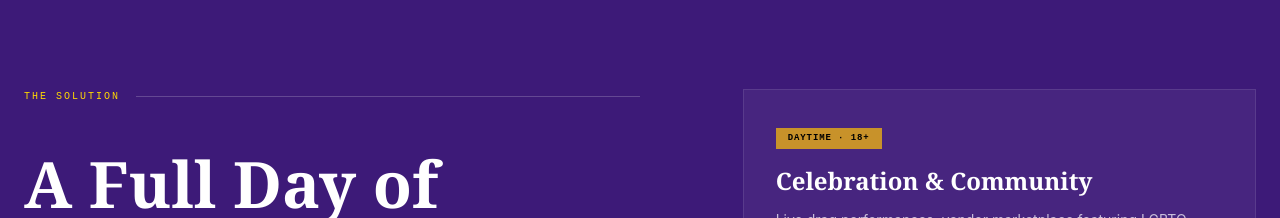
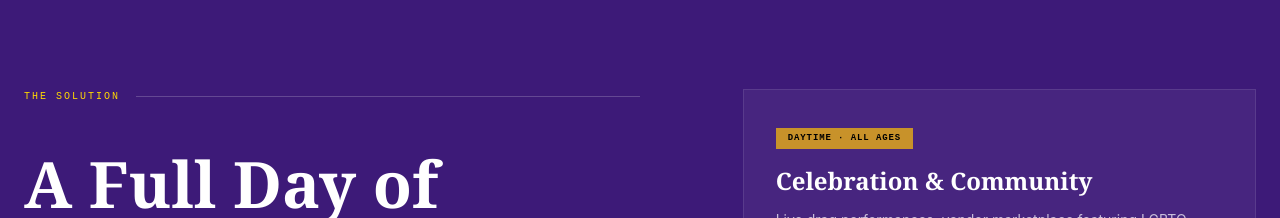
Before and after one commit to brokenbartender/pride-in-pontiac-2026, a React (Vite) app: page / in a window 1280 px wide. Shown: the part 2740-2958 px from the top of the page. Built offline with nearby package versions, Linux system fonts and the light colour scheme; no server answers.

Commit message:
Correct daytime programming badge to All Ages (was mislabeled 18+)

```diff
--- a/src/pages/Home.tsx
+++ b/src/pages/Home.tsx
@@ -185,7 +185,7 @@ export function Home() {
 
           <div className="md:w-5/12 grid grid-cols-1 gap-4">
             <div className="bg-pride-white/5 border border-pride-white/10 p-8 hover:bg-pride-white/10 transition-colors">
-              <span className="inline-block px-3 py-1 bg-pride-gold text-pride-black font-mono text-[9px] uppercase tracking-widest font-bold mb-4">Daytime &middot; 18+</span>
+              <span className="inline-block px-3 py-1 bg-pride-gold text-pride-black font-mono text-[9px] uppercase tracking-widest font-bold mb-4">Daytime &middot; All Ages</span>
               <h3 className="font-serif font-bold text-2xl mb-3">Celebration & Community</h3>
               <p className="text-pride-white/70 text-sm leading-relaxed mb-4">Live drag performances, vendor marketplace featuring LGBTQ+ businesses, rapid testing & health resources, and a massive outdoor courtyard social hub.</p>
             </div>
```
